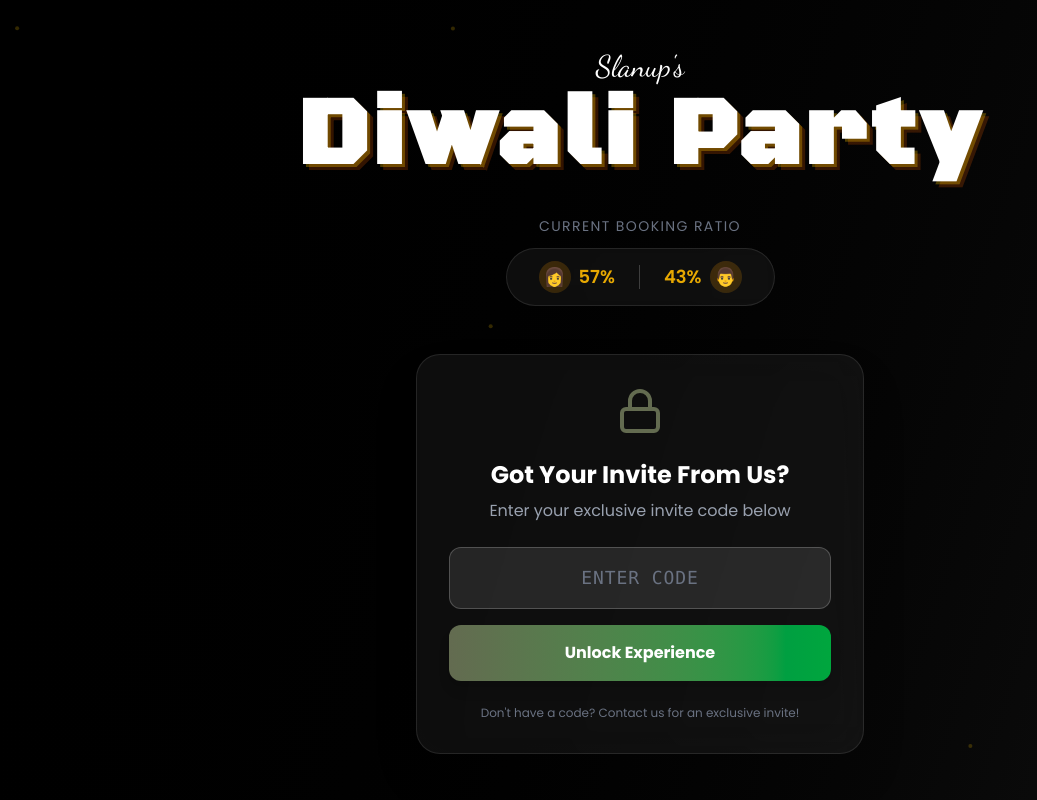
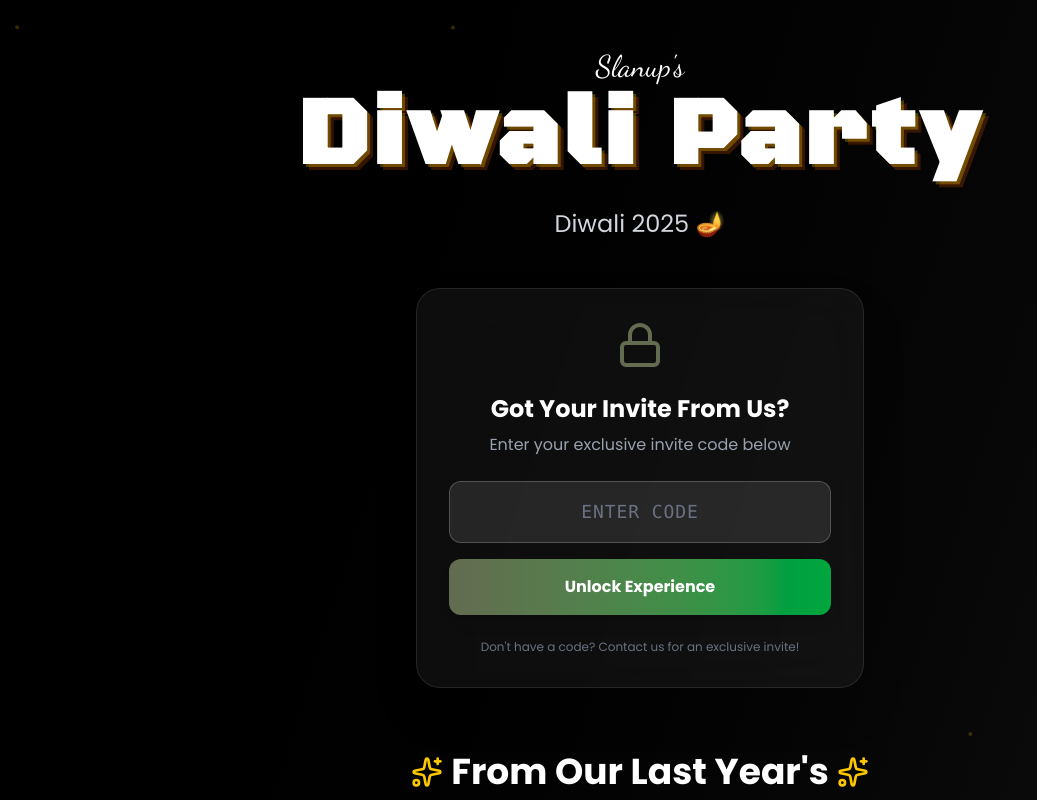
Before and after one commit to SlanUp/Slanup-website, a Next.js app: page /diwali in a window 1280 px wide. Shown: the top 800 px of the page, without its empty margins (0-1037 px from the left). Built offline with nearby package versions, Linux system fonts and the light colour scheme; no server answers.

Commit message:
Revert "Add gender ratio display (57% F / 43% M) with restroom-style icons to Diwali page"
This reverts commit 19fe7bcdfb581b4cd017cfbe5057b57b2f49e36d.

```diff
--- a/app/diwali/page.tsx
+++ b/app/diwali/page.tsx
@@ -2,7 +2,7 @@
 
 import { useState, useEffect } from "react";
 import { motion, AnimatePresence } from "framer-motion";
-import { Sparkles, Lock, Play, Users } from "lucide-react";
+import { Sparkles, Lock, Play } from "lucide-react";
 import Link from "next/link";
 import TicketBooking from "@/components/TicketBooking";
 import BookingReference from "@/components/BookingReference";
@@ -139,38 +139,7 @@
               Diwali Party
             </h1>
           </div>
-          {/* Gender Ratio Display - Subtle Design */}
-          <motion.div
-            initial={{ opacity: 0, y: 10 }}
-            animate={{ opacity: 1, y: 0 }}
-            transition={{ duration: 0.8, delay: 0.3 }}
-            className="mt-6 flex flex-col items-center gap-3"
-          >
-            {/* Title */}
-            <p className="text-sm text-gray-500 uppercase tracking-widest">Current Booking Ratio</p>
-
-            {/* Ratio Display */}
-            <div className="flex items-center gap-6 bg-white/5 backdrop-blur-sm rounded-full px-8 py-3 border border-white/10">
-              {/* Female Ratio */}
-              <div className="flex items-center gap-2">
-                <div className="w-8 h-8 rounded-full bg-gradient-to-br from-amber-500/20 to-yellow-600/20 flex items-center justify-center">
-                  <span className="text-amber-400 text-lg">👩</span>
-                </div>
-                <span className="text-lg font-semibold text-amber-400/90">57%</span>
-              </div>
-
-              {/* Divider */}
-              <div className="w-px h-6 bg-white/20"></div>
-
-              {/* Male Ratio */}
-              <div className="flex items-center gap-2">
-                <span className="text-lg font-semibold text-amber-400/90">43%</span>
-                <div className="w-8 h-8 rounded-full bg-gradient-to-br from-amber-500/20 to-yellow-600/20 flex items-center justify-center">
-                  <span className="text-amber-400 text-lg">👨</span>
-                </div>
-              </div>
-            </div>
-          </motion.div>
+          <p className="text-xl md:text-2xl text-gray-300 mt-4">Diwali 2025 🪔</p>
         </motion.div>
 
         {/* Invite Code Section - Always on top */}
```
